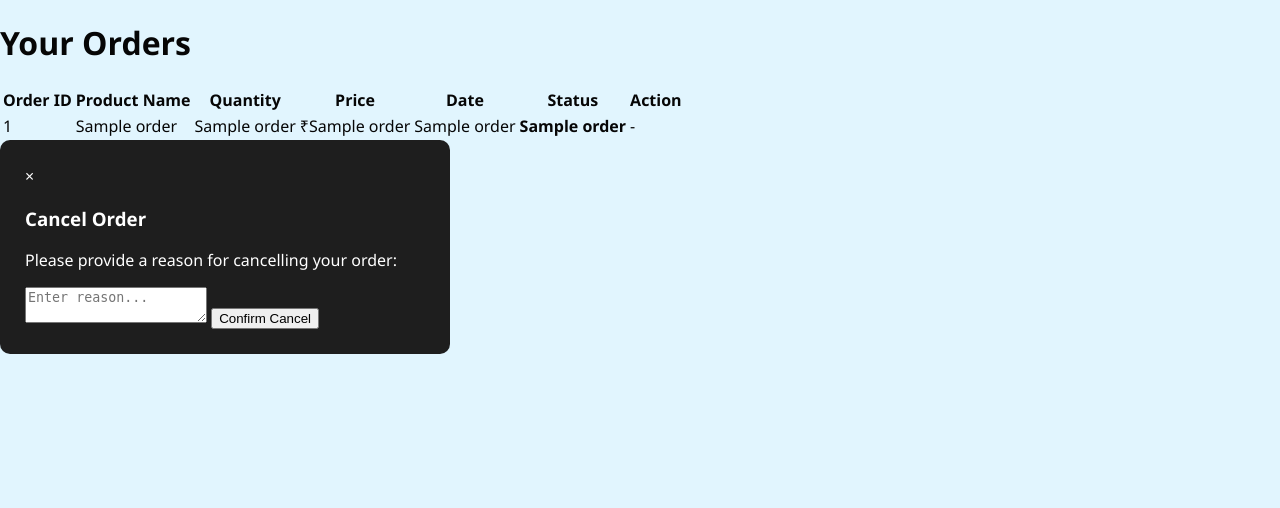
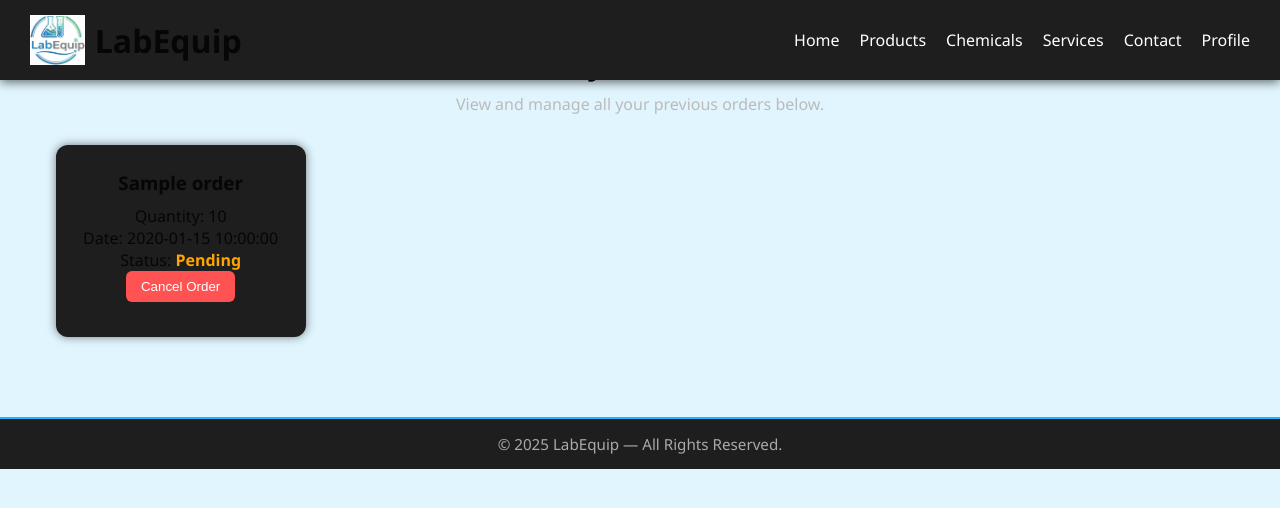
Before and after one commit to anshjw/Microproject, a Flask app: template templates/orders.html in a window 1280 px wide. Shown: the top 508 px of the page. Run offline with Flask 2, Linux system fonts and the light colour scheme; the template is opened without the code that fills it: most values are stand-ins (such as "Sample title", 1, 10 or a date in 2020).

Commit message:
Updated app

```diff
--- a/templates/orders.html
+++ b/templates/orders.html
@@ -1,65 +1,82 @@
 <!DOCTYPE html>
 <html lang="en">
+
 <head>
   <meta charset="UTF-8">
   <meta name="viewport" content="width=device-width, initial-scale=1.0">
-  <title>Your Orders - Oprent</title>
+  <title>My Orders - LabEquip</title>
+  <link rel="stylesheet" href="{{ url_for('static', filename='style.css') }}">
   <link rel="stylesheet" href="{{ url_for('static', filename='order.css') }}">
 </head>
+
 <body>
-  <div class="orders-container">
-    <h1>Your Orders</h1>
-    <table class="orders-table">
-      <thead>
-        <tr>
-          <th>Order ID</th>
-          <th>Product Name</th>
-          <th>Quantity</th>
-          <th>Price</th>
-          <th>Date</th>
-          <th>Status</th>
-          <th>Action</th>
-        </tr>
-      </thead>
-      <tbody>
-        {% if orders %}
-          {% for order in orders %}
-            <tr>
-              <td>{{ order[0] }}</td>
-              <td>{{ order[1] }}</td>
-              <td>{{ order[2] }}</td>
-              <td>₹{{ order[3] }}</td>
-              <td>{{ order[4] }}</td>
-              <td>
-                <span class="status">{{ order[5] }}</span>
-              </td>
-              <td>
-                {% if order[5] == 'Pending' %}
-                  <button class="cancel-btn" data-order-id="{{ order[0] }}">Cancel</button>
-                {% else %}
-                  -
-                {% endif %}
-              </td>
-            </tr>
-          {% endfor %}
-        {% else %}
-          <tr><td colspan="7">No orders found.</td></tr>
-        {% endif %}
-      </tbody>
-    </table>
+  <!-- ===== HEADER ===== -->
+  <header>
+    <div class="logo">
+      <img src="{{ url_for('static', filename='LE LOGO3.png') }}" alt="LabEquip Logo">
+      <h1>LabEquip</h1>
+    </div>
+    <nav>
+      <ul>
+        <li><a href="{{ url_for('home') }}">Home</a></li>
+        <li><a href="{{ url_for('products') }}">Products</a></li>
+        <li><a href="{{ url_for('chemicals') }}">Chemicals</a></li>
+        <li><a href="{{ url_for('services') }}">Services</a></li>
+        <li><a href="{{ url_for('contacts') }}">Contact</a></li>
+        <li><a href="{{ url_for('profile') }}">Profile</a></li>
+      </ul>
+    </nav>
+  </header>
+
+  <!-- ===== ORDERS SECTION ===== -->
+  <section class="product-section">
+    <h2>My Orders</h2>
+    <p class="sub-text">View and manage all your previous orders below.</p>
+
+    {% if orders %}
+    <div class="product-grid">
+      {% for order in orders %}
+      <div class="product-card">
+        <div class="product-info">
+          <h3>{{ order.product_name }}</h3>
+          <p>Quantity: {{ order.quantity }}</p>
+          <p>Date: {{ order.date }}</p>
+          <p>Status:
+            <span class="status {{ order.status|lower }}">{{ order.status }}</span>
+          </p>
+
+          {% if order.status == 'Pending' %}
+          <button class="cancel-btn" data-order-id="{{ order.id }}">Cancel Order</button>
+          {% endif %}
+        </div>
+      </div>
+      {% endfor %}
+    </div>
+    {% else %}
+    <p class="no-orders">You haven't placed any orders yet.</p>
+    {% endif %}
+  </section>
+
+  <!-- ===== MODAL ===== -->
+  <div id="cancel-modal" class="modal-overlay hidden">
+    <div class="modal-content">
+      <h2>Confirm Cancellation</h2>
+      <p>Provide a reason for cancelling order #<span id="modal-order-id"></span>.</p>
+      <textarea id="cancel-reason" placeholder="e.g., Ordered by mistake"></textarea>
+      <p id="modal-error" class="error hidden">A reason is required.</p>
+      <div class="modal-actions">
+        <button id="modal-close-btn" class="modal-btn">Go Back</button>
+        <button id="modal-confirm-btn" class="modal-btn danger">Confirm</button>
+      </div>
+    </div>
   </div>
 
-  <!-- Cancel Modal -->
-  <div id="cancelModal" class="modal">
-    <div class="modal-content">
-      <span class="close">&times;</span>
-      <h3>Cancel Order</h3>
-      <p>Please provide a reason for cancelling your order:</p>
-      <textarea id="cancelReason" placeholder="Enter reason..."></textarea>
-      <button id="confirmCancelBtn">Confirm Cancel</button>
-    </div>
-  </div>
-  <script src="{{ url_for('static', filename='order.js') }}" defer></script>
-  <script src="{{ url_for('static', filename='cancel.js') }}" defer></script>
+  <!-- ===== FOOTER ===== -->
+  <footer>
+    <p>© 2025 LabEquip — All Rights Reserved.</p>
+  </footer>
+
+  <script src="{{ url_for('static', filename='order.js') }}"></script>
+  <script src="{{ url_for('static', filename='cancel.js') }}"></script>
 </body>
 </html>
```
